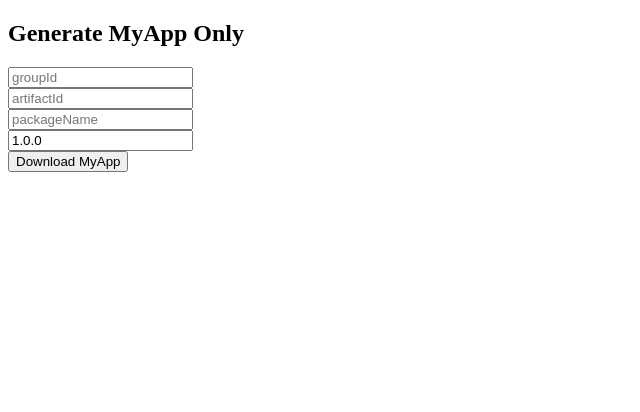
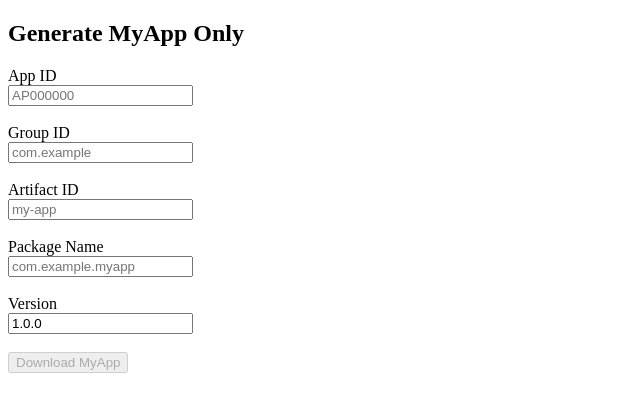
Before and after one commit to rmskmr33/code-generator, a plain HTML site: page myapp-form.html in a window 1280 px wide. Shown: the whole page, without its empty margins (0-640 px from the left). Drawn offline with Linux system fonts and the light colour scheme.

Commit message:
Update myapp-form.html

```diff
--- a/myapp-form.html
+++ b/myapp-form.html
@@ -1,15 +1,68 @@
 <!DOCTYPE html>
 <html>
+<head>
+    <meta charset="UTF-8">
+    <title>Generate MyApp</title>
+    <script>
+        function checkFormValidity() {
+            const form = document.getElementById("myAppForm");
+            const button = document.getElementById("generateBtn");
+            button.disabled = !form.checkValidity();
+        }
+
+        function enforceLowercase(el) {
+            el.value = el.value.toLowerCase();
+        }
+    </script>
+</head>
+
 <body>
 
 <h2>Generate MyApp Only</h2>
 
-<form method="post" action="/generate-myapp">
-    <input name="groupId" placeholder="groupId" required><br>
-    <input name="artifactId" placeholder="artifactId" required><br>
-    <input name="packageName" placeholder="packageName" required><br>
-    <input name="version" value="1.0.0"><br>
-    <button>Download MyApp</button>
+<form id="myAppForm"
+      method="post"
+      action="/generate-myapp"
+      oninput="checkFormValidity()">
+
+    <label>App ID</label><br>
+    <input name="appid"
+           placeholder="AP000000"
+           pattern="AP[0-9]{6}"
+           title="App ID must start with AP followed by exactly 6 digits"
+           required>
+    <br><br>
+
+    <label>Group ID</label><br>
+    <input name="groupId"
+           placeholder="com.example"
+           required>
+    <br><br>
+
+    <label>Artifact ID</label><br>
+    <input name="artifactId"
+           placeholder="my-app"
+           pattern="[a-z0-9-]+"
+           title="Artifact ID must contain only lowercase letters, numbers, and hyphens"
+           oninput="enforceLowercase(this)"
+           required>
+    <br><br>
+
+    <label>Package Name</label><br>
+    <input name="packageName"
+           placeholder="com.example.myapp"
+           required>
+    <br><br>
+
+    <label>Version</label><br>
+    <input name="version"
+           value="1.0.0"
+           required>
+    <br><br>
+
+    <button id="generateBtn" disabled>
+        Download MyApp
+    </button>
 </form>
 
 </body>
```
